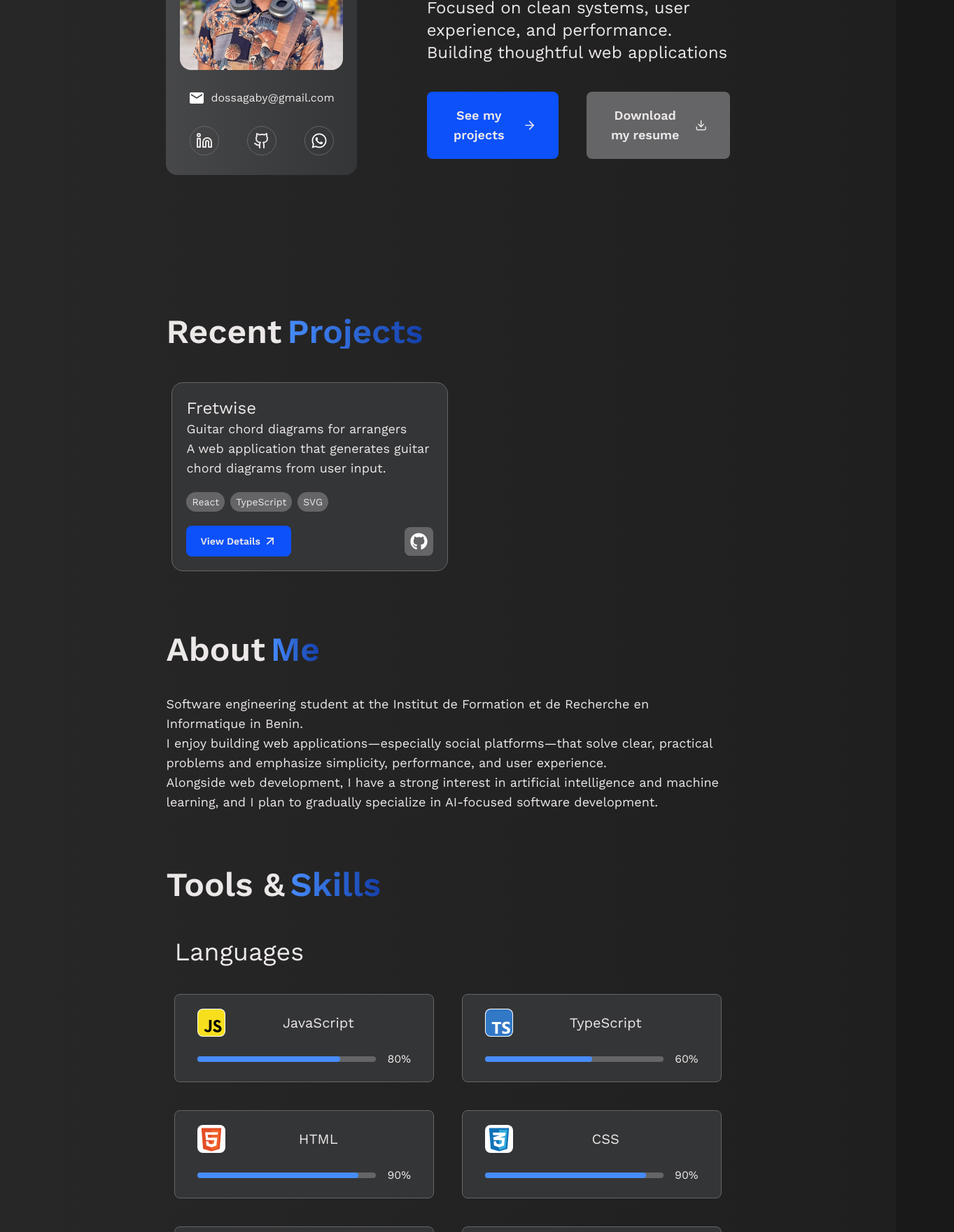
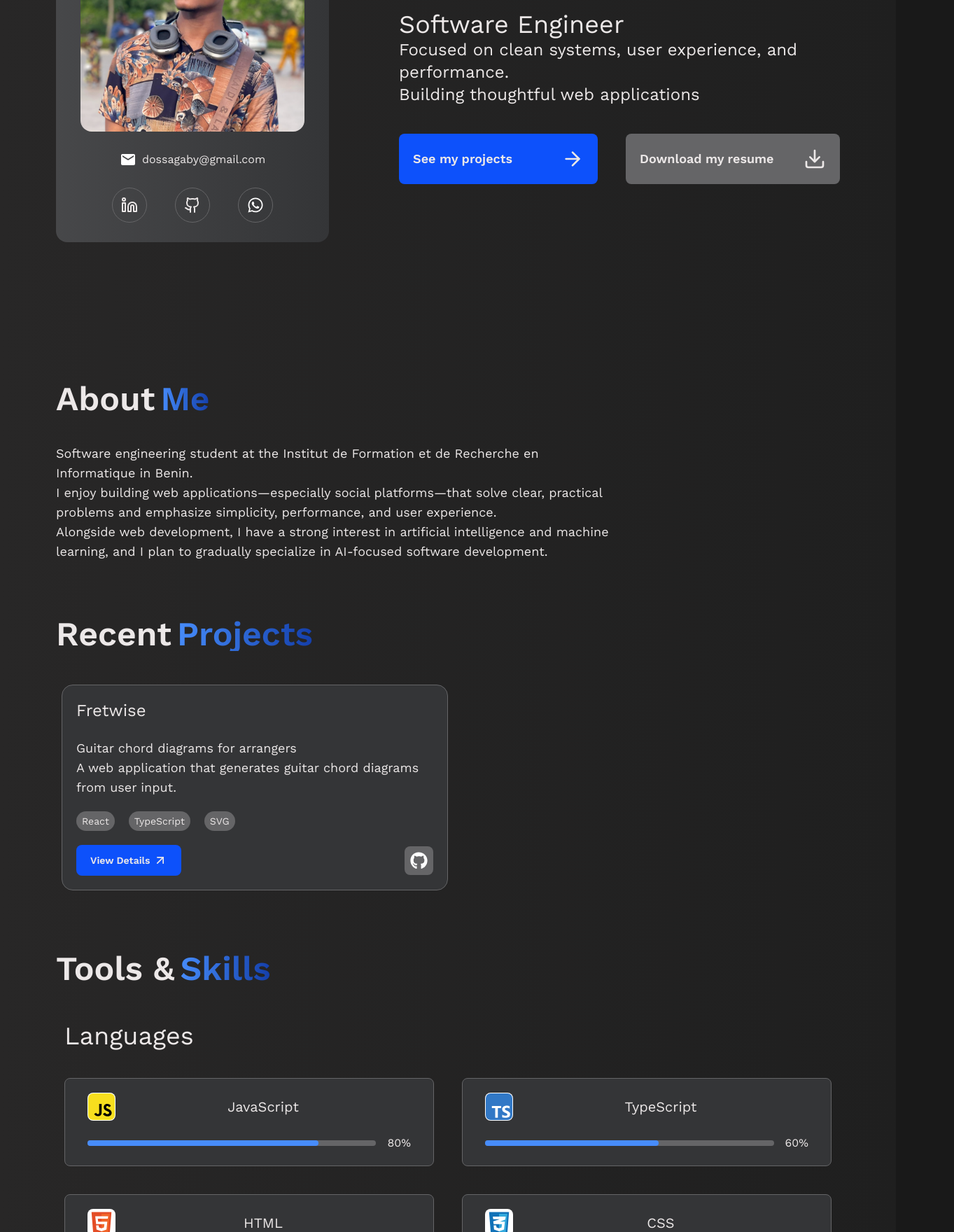
Before and after one commit to MarcSmg/personal-portfolio, a React (Vite) app: page / in a window 1280 px wide. Shown: the part 360-2120 px from the top of the page at 70% size, 1363 px wide, since content can reach past the window. Built offline with nearby package versions, Linux system fonts and the light colour scheme.

Commit message:
fix: fix hero and about sections responsivity

```diff
--- a/src/components/avatar/Avatar.tsx
+++ b/src/components/avatar/Avatar.tsx
@@ -14,24 +14,30 @@ const Avatar = () => {
 
   return (
     <div ref={ref} className={` ${isVisible ? 'animate-fade-in-right' : ''} flex flex-col w-[90%] justify-center items-center gap-4 px-5 py-7 opacity-0 bg-linear-to-r from-brand-muted from-[-150%] to-ui-surface rounded-2xl lg:w-[40%]`}>
-      <img className="rounded-2xl size-[80%] lg:size-full" src={pfp} alt="" />
+
+      <img className="rounded-2xl size-[80%] object-cover lg:size-80" src={pfp} alt="" />
 
       <ContactLink styles="relative px-3 py-3 flex items-center justify-between gap-2 before:absolute before:inset-10 before:rounded-sm before:bg-accent/80 before:opacity-0 before:transition-all hover:before:opacity-100 hover:before:inset-0 duration-100" url={contactContent.email}>
+
         <MdMail className="fill-white relative size-6"/>
         <span className="relative">dossagaby@gmail.com</span>
+
       </ContactLink>
+
       <div className="flex justify-between gap-10 px-3">
-        <ContactLink styles={`${contactLinkStyles}`} url={contactContent.linkedin}>
+
+        <ContactLink styles={`${contactLinkStyles} p-3`} url={contactContent.linkedin}>
           <LuLinkedin className=" relative size-6"/>
         </ContactLink>
 
-        <ContactLink styles={`${contactLinkStyles}`} url={contactContent.github}>
+        <ContactLink styles={`${contactLinkStyles} p-3`} url={contactContent.github}>
           <LuGithub className=" relative size-6"/>
         </ContactLink>
 
-        <ContactLink styles={`${contactLinkStyles}`} url={contactContent.whatsapp}>
+        <ContactLink styles={`${contactLinkStyles} p-3`} url={contactContent.whatsapp}>
           <FaWhatsapp className="fill-white relative size-6"/>
         </ContactLink>
+
       </div>
     </div>
   )
--- a/src/components/layout/Navbar.tsx
+++ b/src/components/layout/Navbar.tsx
@@ -58,7 +58,7 @@ const Navbar = () => {
       `}
     >
       <div className={`
-          hidden top-0 mt-5 px-8 py-3 rounded-lg gap-10  justify-between shadow-black shadow-lg/50 bg-linear-to-r from-brand-muted from-[-60%] via-ui-surface to-brand-muted lg:flex`}>
+          hidden top-0 mt-5 px-8 py-3 rounded-lg gap-10  justify-between shadow-black shadow-lg/50 bg-linear-to-r from-brand-muted from-[-100%] via-ui-surface to-brand-muted to-250% lg:flex`}>
         <NavLink url="#hero"><House size={20} />Home</NavLink>
         <NavLink url="#projects"><Presentation size={20} />Projects</NavLink>
         <NavLink url="#about"><BookOpenText size={20} />About Me</NavLink>
--- a/src/components/project/ProjectCard.tsx
+++ b/src/components/project/ProjectCard.tsx
@@ -16,24 +16,27 @@ const ProjectCard = ({project} : ProjectProps) => {
           opacity-0
           bg-ui-surface border border-brand-muted p-5 rounded-2xl
           shadow-brand-emphasis
-          hover:scale-103 hover:border-brand hover:shadow-lg transition-all duration-300
+          hover:-translate-y-1 hover:shadow-lg/90 transition-all duration-300
         `
       }>
         <div></div>
         <div className="flex flex-col gap-2">
           <div>
             <h3>{project.name}</h3>
+            <br />
             <p>{project.headline}</p>
             <p>{project.description}</p>
           </div>
 
-          <div className="flex gap-2 w-fit py-3">
+          <div className="flex gap-5 w-fit py-3">
             {project.tech.map((t) => <span className="bg-brand-muted px-2
              py-1 rounded-full text-sm" key={t}>{t}</span>)}
           </div>
           <div className="flex items-center justify-between">
             <Button variant="primary" styles=" flex gap-1 text-sm font-semibold px-5 py-3 transition">View Details<ArrowUpRight size={20} /> </Button>
-            <Button variant="secondary" styles=" p-2 hover:brightness-120 transition"><FaGithub className="fill-white" size={25}/></Button>
+            <a href={project.links?.github} target="_blank">
+              <Button variant="secondary" styles=" p-2 hover:brightness-120 transition"><FaGithub className="fill-white" size={25}/></Button>
+            </a>
           </div>
 
         </div>
--- a/src/components/sections/About.tsx
+++ b/src/components/sections/About.tsx
@@ -1,15 +1,22 @@
 import { useContent } from "../../context/ContentContext"
+import { useInView } from "@/hooks/useInVIew";
 
 const About = () => {
   const {content} = useContent();
   const aboutContent = content.aboutContent;
+
+  const {ref, isVisible} = useInView();
+
   return (
-    <section id="about" className=" flex flex-col pb-20">
+    <section ref={ref} id="about" className={`flex flex-col pb-20 w-full`}>
       <h1 className="flex gap-2">About<span className="mb-10 bg-linear-to-r from-brand to-brand-emphasis text-transparent bg-clip-text inline-block w-fit">Me</span></h1>
-      <p>{aboutContent.education}</p>
-      <p>{aboutContent.background}</p>
-      <p>{aboutContent.interests}</p>
-      <p>{aboutContent.objective}</p>
+      <div className={` ${isVisible ? "animate-fade-in-right" : "opacity-0 -translate-x-20"} duration-300 max-w-200`} >
+        <p>{aboutContent.education}</p>
+        <p>{aboutContent.background}</p>
+        <p>{aboutContent.interests}</p>
+        <p>{aboutContent.objective}</p>
+      </div>
+
     </section>
   )
 }
--- a/src/components/sections/Hero.tsx
+++ b/src/components/sections/Hero.tsx
@@ -7,9 +7,10 @@ import { handleScrollIntoView } from "@/utils/handleScrollIntoView";
 const Hero = () => {
   const { content } = useContent();
   const heroContent = content.heroContent;
+  const buttonsStyle = "flex gap-5 justify-between items-center py-5 px-5 w-full text-lg font-semibold transition";
 
   return (
-    <section id="hero" className=" flex flex-col justify-center items-center gap-25 py-10 lg:flex-row lg:px-0 lg:py-50 " >
+    <section id="hero" className=" flex flex-col justify-center items-center gap-25 py-20 lg:flex-row lg:px-0 lg:py-50 " >
       <Avatar/>
       <div className="flex flex-col justify-center items-center">
         <div className=" flex flex-col mb-10 justify-center items-center text-center lg:text-left lg:items-start">
@@ -19,11 +20,11 @@ const Hero = () => {
           <h3> { heroContent.tagline } </h3>
         </div>
 
-        <div className="flex flex-col w-full gap-10 lg:flex-row">
-          <a href="" onClick={(e) => handleScrollIntoView(e, "#projects")} >
-            <Button styles=" flex gap-5 justify-between items-center text-lg font-semibold py-5 px-8 transition" variant="primary">See my projects<ArrowRight className="size-8 2xl:size-5"/></Button>
+        <div className="flex flex-col w-full gap-10 xl:flex-row">
+          <a className="w-full" href="" onClick={(e) => handleScrollIntoView(e, "#projects")} >
+            <Button styles={` ${buttonsStyle}`} variant="primary">See my projects<ArrowRight className="size-8 2xl:size-5"/></Button>
           </a>
-          <Button styles=" flex gap-5 justify-between items-center text-lg font-semibold py-5 px-8 hover:bg-ui-surface transition" variant="secondary">Download my resume <Download className="size-8 2xl:size-5" /></Button>
+          <Button styles={` ${buttonsStyle} hover:bg-ui-surface`} variant="secondary">Download my resume <Download className="size-8 2xl:size-5" /></Button>
         </div>
       </div>
     </section>
--- a/src/content/en/skills.ts
+++ b/src/content/en/skills.ts
@@ -12,21 +12,23 @@ export const skillsContent: SkillsContent = {
     languages: [
         {name: "JavaScript", level: 80},
         {name: "TypeScript", level: 60},
-        {name: "HTML", level: 90},
-        {name: "CSS", level: 90},
-        {name: "Python", level: 80},
-        {name: "Java", level: 70},
+        {name: "HTML", level: 80},
+        {name: "CSS", level: 70},
+        {name: "Python", level: 70},
+        {name: "Java", level: 60},
         {name: "C", level: 80},
-        {name: "C++", level: 70},
+        {name: "C++", level: 60},
+        {name: "PHP", level: 60}
     ],
     frontend: [
-        {name: "React", level: 85},
-        {name: "Vue", level: 75},
+        {name: "React", level: 80},
+        {name: "Vue", level: 65},
     ],
     backend: [
-        {name: "Django", level: 75},
+        {name: "Django", level: 65},
         {name: "Flask", level: 60},
         {name: "Express", level: 80},
+        {name: "Laravel", level: 65},
         {name: "REST API", level: 80}
     ],
     tools: [
--- a/src/context/ContentProvider.tsx
+++ b/src/context/ContentProvider.tsx
@@ -24,9 +24,8 @@ export function ContentProvider({children}: {children: React.ReactNode}) {
     }
 
     return (
-        <ContentContext.Provider value={value}>
+        <ContentContext value={value}>
             {children}
-        </ContentContext.Provider>
-
+        </ContentContext>
     )
 }
--- a/src/pages/Home.tsx
+++ b/src/pages/Home.tsx
@@ -8,10 +8,10 @@ const Home = () => {
 
   return (
 
-    <div className="flex flex-col items-center justify-center max-sm:px-[5%] px-[20%] md:px-40 lg:px-80">
+    <div className="flex flex-col items-center justify-center max-sm:px-[5%] px-[20%] md:px-40 lg:px-20 m-0">
         <Hero/>
+        <About/>
         <Projects/>
-        <About/>
         <Skills/>
         <Contact/>
     </div>
--- a/tsconfig.app.json
+++ b/tsconfig.app.json
@@ -1,8 +1,7 @@
 {
   "compilerOptions": {
-    "baseUrl": ".",
     "paths": {
-      "@/*": ["src/*"]
+      "@/*": ["./src/*"]
     },
     "tsBuildInfoFile": "./node_modules/.tmp/tsconfig.app.tsbuildinfo",
     "target": "ES2022",
```
